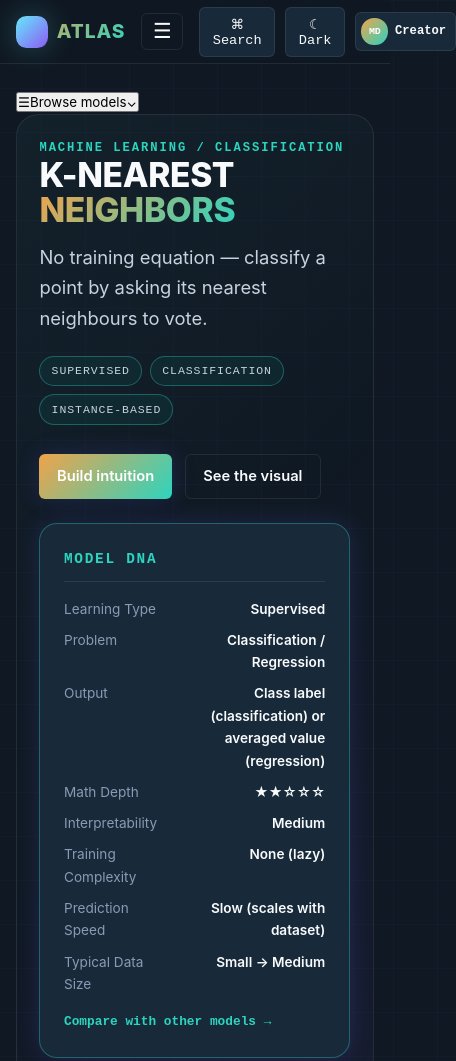
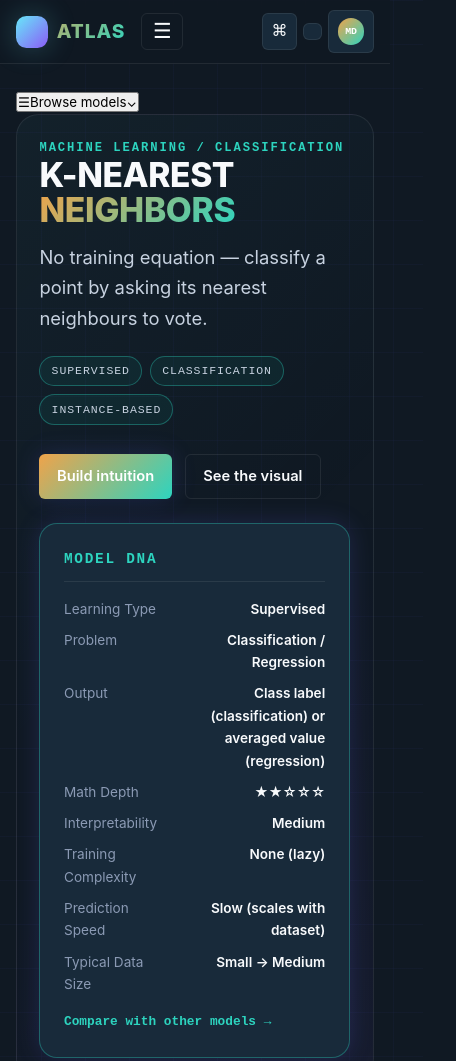
Before and after one commit to danishcorder/machine-learning-atlas, a website with bundled scripts: page pages/knn.html in a window 390 px wide. Shown: the top 1061 px of the page, 456 px wide, since content can reach past the window. Built offline with nearby package versions, Linux system fonts and the light colour scheme.

Commit message:
Add author portrait and mobile responsive fixes

```diff
--- a/css/responsive.css
+++ b/css/responsive.css
@@ -10,7 +10,9 @@
 }
 
 @media (max-width: 900px) {
-  .navbar { padding: 0 1rem; }
+  .navbar { min-width: 0; padding: 0 1rem; }
+  .nav-brand { min-width: 0; }
+  .nav-actions { flex-shrink: 0; }
   .model-hero { grid-template-columns: 1fr; gap: 1.5rem; }
   .hamburger { display: block; }
   .nav-links {
@@ -29,7 +31,13 @@
   .container { padding: 1.5rem 1rem 3rem; }
   .model-title { font-size: 2.1rem; }
   .section-title { font-size: 1.35rem; }
-  .nav-actions .search-btn-text { display: none; }
+  .nav-actions { gap: .35rem; }
+  .nav-actions .icon-btn { padding: .45rem .55rem; }
+  .nav-actions #search-btn,
+  .nav-actions #theme-toggle { font-size: 0; }
+  .nav-actions #search-btn span { font-size: 1rem; }
+  .creator-link { padding: .3rem; }
+  .creator-link-label { display: none; }
   .stat-grid { grid-template-columns: repeat(2, 1fr); }
   .qa-a p { padding-left: 1.3rem; }
   .qa-q .q-cat { display: none; }
```
Also changed, not shown: dist/css/responsive.css, 2 other files.
